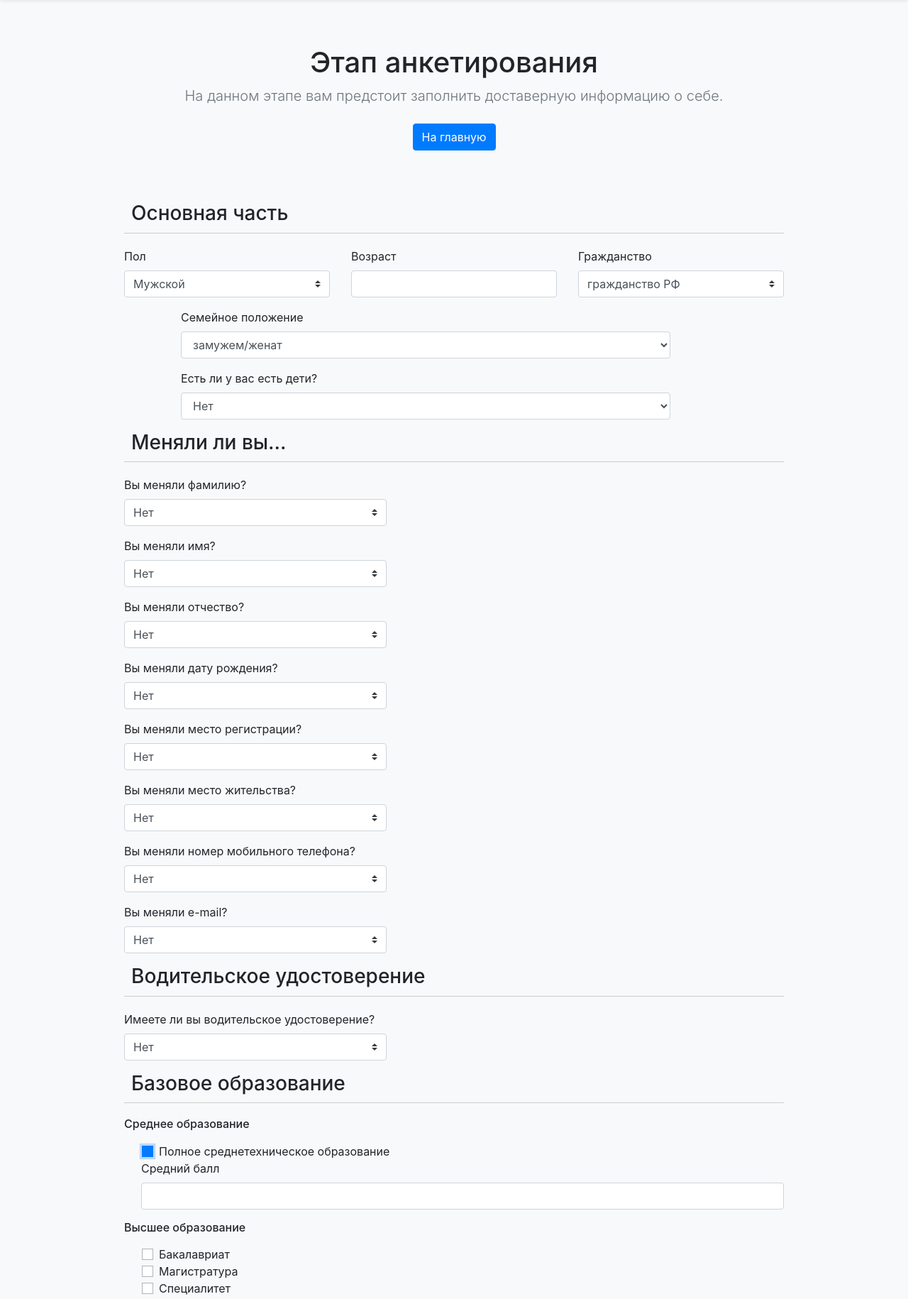
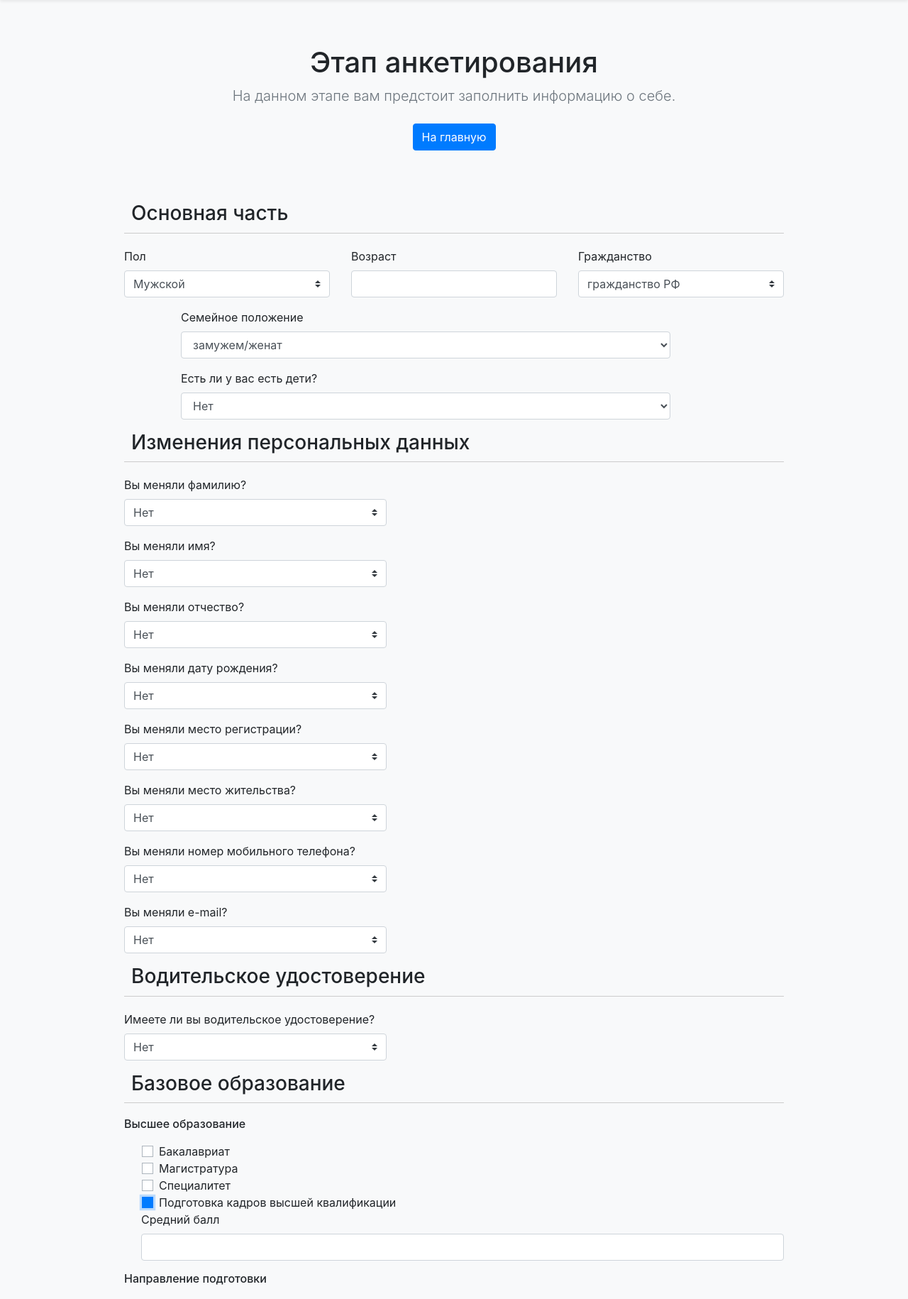
Before and after one commit to Trafalgardi/gpo-web-site, a Node server app: page /questionnaire in a window 1280 px wide, after a click on "Подготовка кадров высшей квалификации". Shown: the part 69-1899 px from the top of the page at 71% size. Run offline with Node 20, Linux system fonts and the light colour scheme; the visitor is signed in with stand-in values (Sample User, id 1); some libraries are stand-ins or nearby versions.

Commit message:
Исправление анкеты

```diff
--- a/routes/index.js
+++ b/routes/index.js
@@ -61,10 +61,11 @@ module.exports = {
         }
         function education() {
             let education = {
-                "Полное среднетехническое образование": "0",
+                //"Полное среднетехническое образование": "0",
                 "Бакалавриат": "0",
                 "Магистратура": "0",
                 "Специалитет": "0",
+                "Подготовка кадров высшей квалификации": "0",
                 "Направление подготовки": {
                     "Педагогическое": "false",
                     "В области управления": "false",
--- a/views/homepage.pug
+++ b/views/homepage.pug
@@ -19,7 +19,7 @@ html(lang='en')
         | Добро пожаловать!
         user#userName
         |  На данный момент вам доступно два этапа: тестирование,
-        |       анкетирования. Вам необходимо пройти данные этапы. Для начала нажмини на кнопку под этапом.
+        |       анкетирование. Вам необходимо пройти данные этапы. Для начала нажмите на кнопку под этапом.
     .container
       .card-deck.mb-3.text-center
         .card.mb-4.shadow-sm
@@ -36,7 +36,6 @@ html(lang='en')
           .card-body
             ul.list-unstyled.mt-3.mb-4
               li Пройдите все доступные тесты
-              li Тесты могут пополнятся со временем
 
             a.btn.btn-lg.btn-block.btn-outline-primary(href="/opentests") Начать
 
--- a/views/questionnaire.pug
+++ b/views/questionnaire.pug
@@ -19,7 +19,7 @@ html(lang='en')
       .container
           h1.jumbotron-heading Этап анкетирования
           p.lead.text-muted
-              | На данном этапе вам предстоит заполнить доставерную информацию о себе.
+              | На данном этапе вам предстоит заполнить информацию о себе.
           p
               a.btn.btn-primary.my-2(href='/homepage') На главную
     .container
@@ -43,7 +43,7 @@ html(lang='en')
                     select#registration.custom-select.d-block.w-100(name='registration' required='')
                       option(value='гражданство РФ') гражданство РФ
                       option(value='двойное гражданство (РФ и др.)') двойное гражданство (РФ и др.)
-                      option(value='политический беженец (политическое убежище)') политический беженец (политическое убежище)
+                      //option(value='политический беженец (политическое убежище)') политический беженец (политическое убежище)
                       option(value='лицо без гражданство') лицо без гражданство
                       option(value='другое') другое
                 .row
@@ -73,7 +73,7 @@ html(lang='en')
 
 
               // Конец блока основная часть
-              h3 Меняли ли вы...
+              h3 Изменения персональных данных
               .change-block
                 //Начало первого блока (фамилия)
                 .row
@@ -432,16 +432,9 @@ html(lang='en')
               .education-block
                 h3 Базовое образование
                 p
-                  h6 Cреднее образование
-                .custom-control
-                  input#checkbox_0.custom-control-input(name="education_0", type='checkbox', value='Полное среднетехническое образование', onchange="checkBox('checkbox_at_0', this.checked, 'check_avr_0')")
-                  label.custom-control-label(for='checkbox_0' style="margin-left: 25px;") Полное среднетехническое образование
-                  #checkbox_at_0(style='display: none;')
-                    label  Средний балл
-                    input#check_avr_0.form-control(name="education_0_0", type='number', step="0.01")
+                  h6 Высшее образование
 
-                p
-                  h6 Высшее образование
+
                 .custom-control
                   input#checkbox_1.custom-control-input(name="education_1", type='checkbox', value='Бакалавриат', onchange="checkBox('checkbox_at_1', this.checked, 'check_avr_1')" )
                   label.custom-control-label(for='checkbox_1' style='margin-left: 25px;') Бакалавриат
@@ -460,6 +453,13 @@ html(lang='en')
                   #checkbox_at_3(style='display: none;')
                     label  Средний балл
                     input#check_avr_3.form-control(name="education_3_0", type='number', step="0.01")
+                    //ОСТОРОЖНО ОЧЕНЬ ПЛОХОЙ КОД
+                .custom-control
+                  input#checkbox_0.custom-control-input(name="education_0", type='checkbox', value='Подготовка кадров высшей квалификации', onchange="checkBox('checkbox_at_0', this.checked, 'check_avr_0')" )
+                  label.custom-control-label(for='checkbox_0' style='margin-left: 25px;') Подготовка кадров высшей квалификации
+                  #checkbox_at_0(style='display: none;')
+                    label  Средний балл
+                    input#check_avr_1.form-control(name="education_0_0", type='number', step="0.01")
 
                 p
                   h6 Направление подготовки
@@ -590,11 +590,11 @@ html(lang='en')
                             option(value='медицинских наук') медицинских наук
                             option(value='биологических наук') биологических наук
                             option(value='географических наук') географических наук
-                            option(value='геолого – минералогических наук') геолого – минералогических наук
-                            option(value='сельскохозяйственные науки') сельскохозяйственные науки
+                            option(value='геолого - минералогических наук') геолого - минералогических наук
+                            option(value='сельскохозяйственных наук') сельскохозяйственных наук
                             option(value='химических наук') химических наук
                             option(value='военных наук') военных наук
-                            option(value='искусствоведения') искусствоведения
+                            option(value='искусствоведческих наук') искусствоведческих наук
                             option(value='исторических наук') исторических наук
                             option(value='культурологии') культурологии
                             option(value='политологических наук') политологических наук
@@ -616,11 +616,11 @@ html(lang='en')
                             option(value='медицинских наук') медицинских наук
                             option(value='биологических наук') биологических наук
                             option(value='географических наук') географических наук
-                            option(value='геолого – минералогических наук') геолого – минералогических наук
-                            option(value='сельскохозяйственные науки') сельскохозяйственные науки
+                            option(value='геолого - минералогических наук') геолого - минералогических наук
+                            option(value='сельскохозяйственных наук') сельскохозяйственных наук
                             option(value='химических наук') химических наук
                             option(value='военных наук') военных наук
-                            option(value='искусствоведения') искусствоведения
+                            option(value='искусствоведческих наук') искусствоведческих наук
                             option(value='исторических наук') исторических наук
                             option(value='культурологии') культурологии
                             option(value='политологических наук') политологических наук
```
